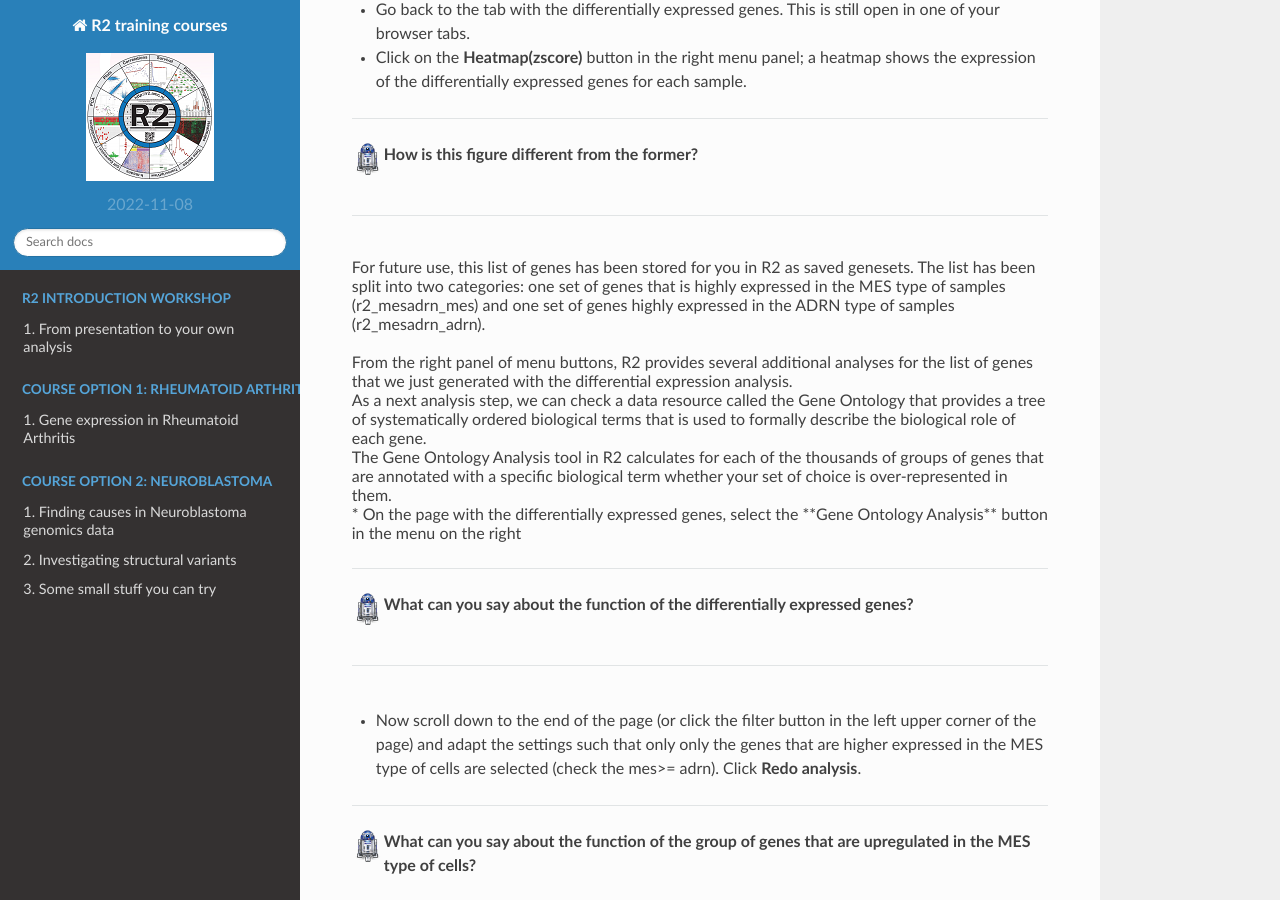
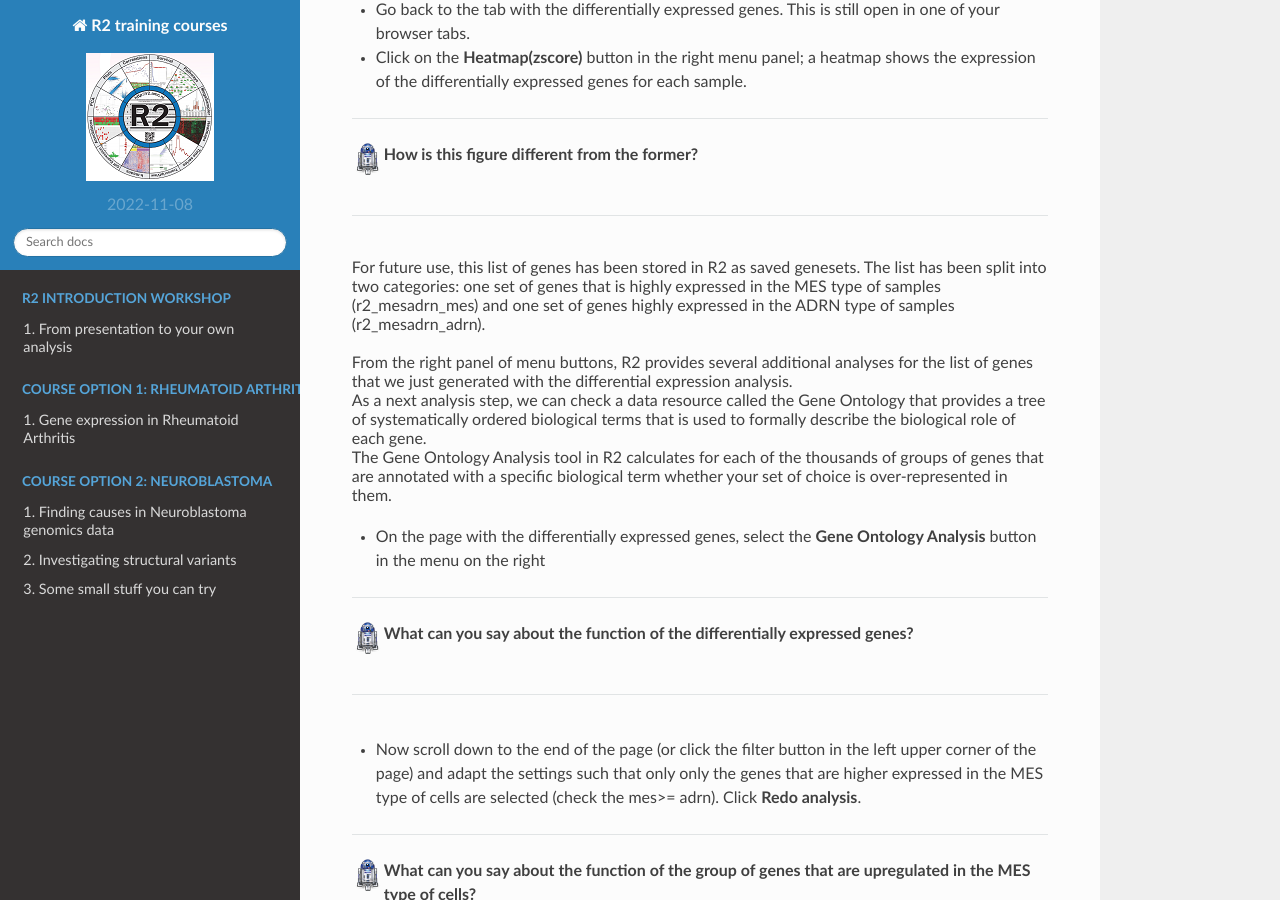
Before and after one commit to antronerds/r2-training-courses, a Sphinx documentation site: the page built from docs/Investigating_Tumor_Heterogeneity_student_version.md, in a window 1280 px wide and 900 px high, scrolled down 9958 px. Built offline with Sphinx 7.4.7 and the Read the Docs theme 2.0.0, drawn with Linux system fonts in a browser that asks for light colours; pages that are not in the unit, such as notebooks, are missing from menus.

Commit message:
student course adaptations in the text

```diff
--- a/docs/Investigating_Tumor_Heterogeneity_student_version.md
+++ b/docs/Investigating_Tumor_Heterogeneity_student_version.md
@@ -286,12 +286,13 @@ This dataset has been annotated with 'cell type' information. Each sample was as
 
 ---------
 <br>
-For future use, this list of genes has been stored for you in R2 as saved genesets. The list has been split into two categories: one set of genes that is highly expressed in the MES type of samples (r2_mesadrn_mes) and one set of genes highly expressed in the ADRN type of samples (r2_mesadrn_adrn).
+For future use, this list of genes has been stored in R2 as saved genesets. The list has been split into two categories: one set of genes that is highly expressed in the MES type of samples (r2_mesadrn_mes) and one set of genes highly expressed in the ADRN type of samples (r2_mesadrn_adrn).
 <br><br>
 From the right panel of menu buttons, R2 provides several additional analyses for the list of genes that we just generated with the differential expression analysis.<br>
 As a next analysis step, we can check a data resource called the Gene Ontology that provides a tree of systematically ordered biological terms that is used to formally describe the biological role of each gene.<br>
 The Gene Ontology Analysis tool in R2 calculates for each of the thousands of groups of genes that are annotated with a specific biological term whether your set of choice is over-represented in them.
-<br>
+<br><br>
+
 * On the page with the differentially expressed genes, select the **Gene Ontology Analysis** button in the menu on the right
 
 ---------
```
